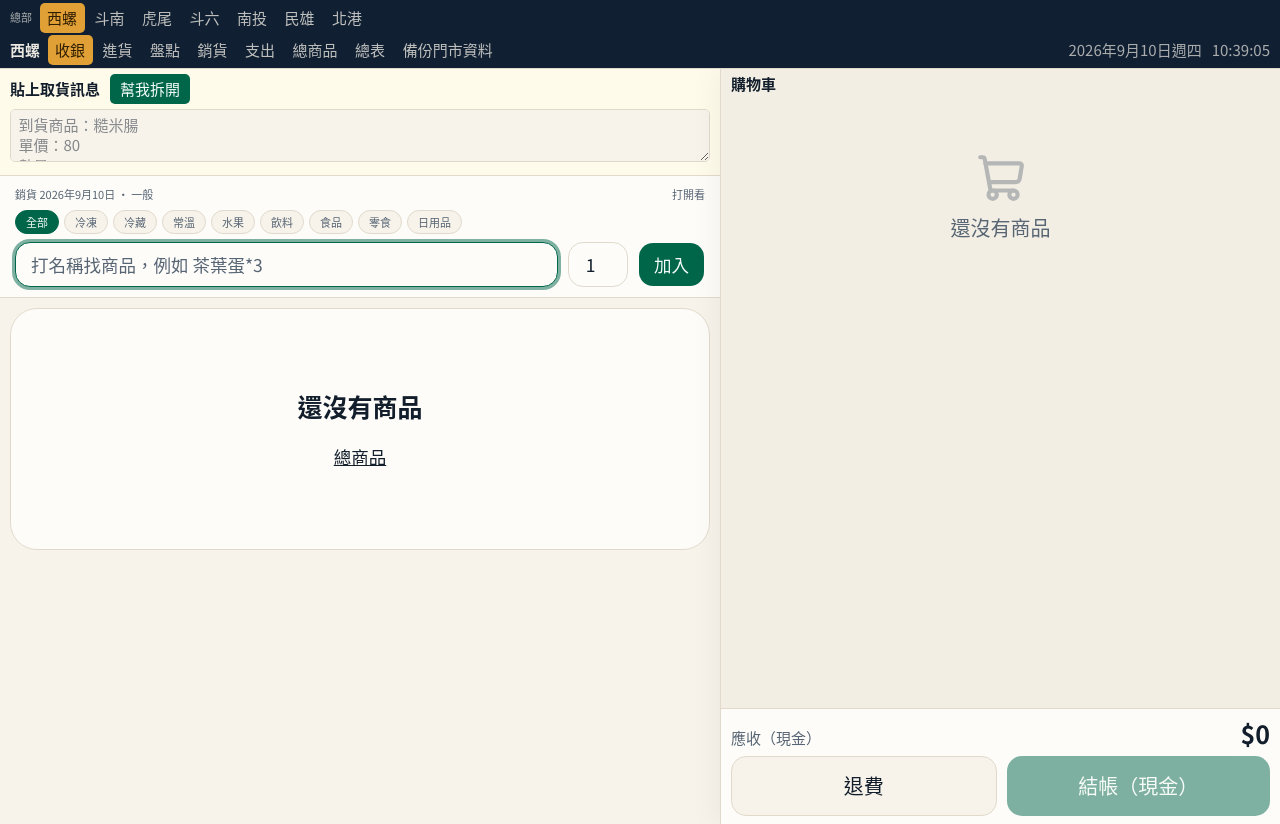
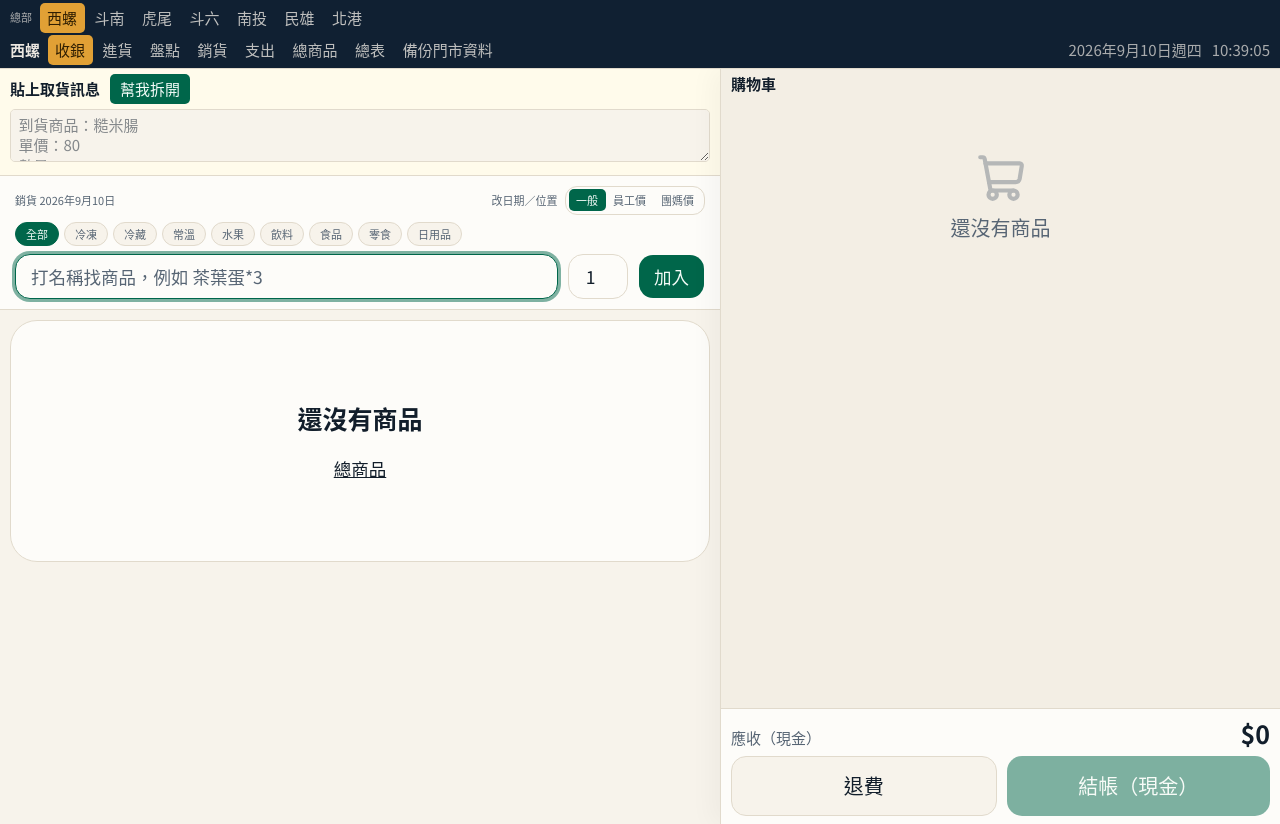
Before and after one commit to samsam60076-maker/sop, a Next.js app in the folder men-shi-pos/: page / in a window 1280 px wide. Built offline with nearby package versions, Linux system fonts and the light colour scheme.

Commit message:
Update checkout-view.tsx

```diff
--- a/men-shi-pos/components/checkout-view.tsx
+++ b/men-shi-pos/components/checkout-view.tsx
@@ -896,9 +896,10 @@ export function CheckoutView() {
         />
         <div className="border-b bg-card px-3 py-2">
           <div className="mb-1.5">
+            <div className="flex flex-wrap items-center gap-1.5">
               <button
                 type="button"
-              className="flex w-full items-center justify-between gap-2 text-left text-[11px] text-muted-foreground"
+                className="flex min-w-0 flex-1 items-center justify-between gap-2 text-left text-[11px] text-muted-foreground"
                 onClick={() => {
                   setSaleBarOpen((current) => {
                     if (current) setArrange(false);
@@ -907,19 +908,14 @@ export function CheckoutView() {
                 }}
               >
                 <span>
-                銷貨 {saleDate.replace(/^(\d{4})-0?(\d+)-0?(\d+)$/, "$1年$2月$3日")} ·{" "}
-                {staffBuyMode === "staff"
-                  ? "員工購買"
-                  : staffBuyMode === "group"
-                    ? "團媽價"
-                    : "一般"}
+                  銷貨{" "}
+                  {saleDate.replace(
+                    /^(\d{4})-0?(\d+)-0?(\d+)$/,
+                    "$1年$2月$3日",
+                  )}
                 </span>
-              <span>{saleBarOpen ? "收起" : "打開看"}</span>
+                <span>{saleBarOpen ? "收起日期" : "改日期／位置"}</span>
               </button>
-            {saleBarOpen ? (
-              <div className="mt-1.5 flex flex-wrap items-center gap-1.5">
-                <span className="text-xs text-muted-foreground">銷貨年月日</span>
-                <YmdPicker compact value={saleDate} onChange={setSaleDate} />
               <div className="flex rounded-md border p-0.5">
                 <button
                   type="button"
@@ -943,7 +939,7 @@ export function CheckoutView() {
                   )}
                   onClick={() => applyStaffBuyMode("staff")}
                 >
-                    員工購買
+                  員工價
                 </button>
                 <button
                   type="button"
@@ -958,6 +954,11 @@ export function CheckoutView() {
                   團媽價
                 </button>
               </div>
+            </div>
+            {saleBarOpen ? (
+              <div className="mt-1.5 flex flex-wrap items-center gap-1.5">
+                <span className="text-xs text-muted-foreground">銷貨年月日</span>
+                <YmdPicker compact value={saleDate} onChange={setSaleDate} />
                 <button
                   type="button"
                   className={cn(
```
Lines whose indentation alone changed are shown as unchanged.
